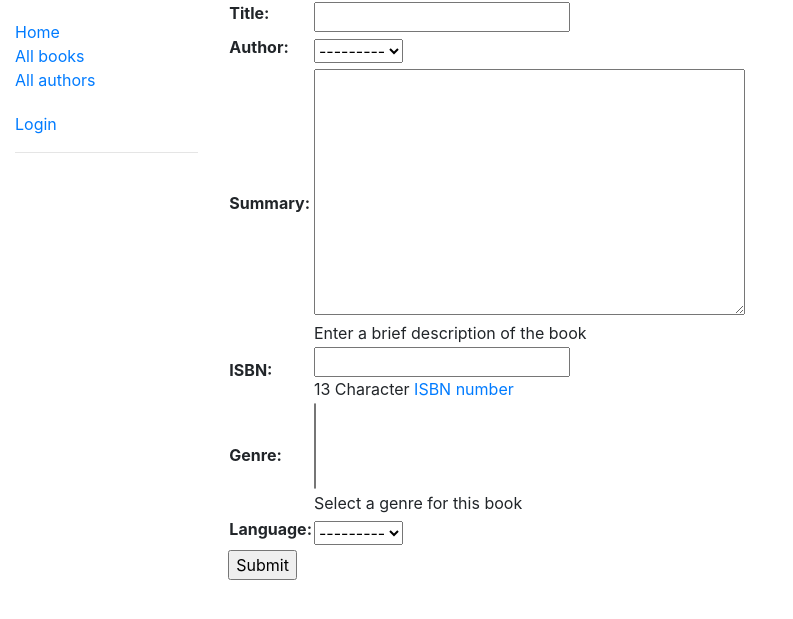
After one commit to DuyenNg/mysite, a Django app: page /catalog/book/create/ in a window 1280 px wide. The commit adds this page. Shown: the top 619 px of the page, without its empty margins (0-793 px from the left). Run offline with Django 3.2, Linux system fonts and the light colour scheme; data that the repository does not hold is empty.

Commit message:
Django Tutorial Part 9: Working with forms

```diff
--- a/django_projects/locallibrary/catalog/admin.py
+++ b/django_projects/locallibrary/catalog/admin.py
@@ -1,11 +1,12 @@
 from django.contrib import admin
 
-from .models import Author, Genre, Book, BookInstance
+from .models import Author, Genre, Book, BookInstance, Language
 
 # admin.site.register(Book)
 # admin.site.register(Author)
 admin.site.register(Genre)
 # admin.site.register(BookInstance)
+admin.site.register(Language)
 
 class AuthorAdmin(admin.ModelAdmin):
     list_display = ('last_name', 'first_name', 'date_of_birth', 'date_of_death')
--- a/django_projects/locallibrary/catalog/models.py
+++ b/django_projects/locallibrary/catalog/models.py
@@ -17,6 +17,7 @@ class Book(models.Model):
     summary = models.TextField(max_length=1000, help_text='Enter a brief description of the book')
     isbn = models.CharField('ISBN', max_length=13, unique=True, help_text='13 Character <a href="https://www.isbn-international.org/content/what-isbn">ISBN number</a>')
     genre = models.ManyToManyField(Genre, help_text='Select a genre for this book')
+    language = models.ForeignKey('Language', on_delete=models.SET_NULL, null=True)
 
     def __str__(self):
         return self.title
@@ -75,3 +76,9 @@ class Author(models.Model):
 
     def __str__(self):
         return f'{self.last_name},{self.first_name}'
+
+class Language(models.Model):
+    language_name = models.CharField(max_length=200, help_text='Enter the books natural language (e.g. English, Vietnamese, Japanese etc.)')
+
+    def __str__(self):
+        return self.language_name
--- a/django_projects/locallibrary/catalog/templates/base_generic.html
+++ b/django_projects/locallibrary/catalog/templates/base_generic.html
@@ -20,7 +20,7 @@
           <li><a href="{% url 'books' %}">{% trans 'All books' %}</a></li>
           <li><a href="{% url 'authors' %}">{% trans 'All authors' %}</a></li>
         </ul>
-        <hr/>
+
         <ul class="sidebar-nav">
           {% if user.is_authenticated %}
           <li>{% trans 'User:' %} {{ user.get_username }}</li>
@@ -30,6 +30,16 @@
           <li><a href="{% url 'logout'%}?next={{request.path}}">{% trans 'Logout' %}</a></li>
           {% else %}
           <li><a href="{% url 'login'%}?next={{request.path}}">{% trans 'Login' %}</a></li>
+          {% endif %}
+        </ul>
+
+        <hr/>
+        <ul class="sidebar-nav">
+          {% if user.is_staff %}
+          <li>{% trans 'Staff' %}</li>
+            {% if perms.catalog.can_mark_returned %}
+            <li><a href="{% url 'all-borrowed' %}">{% trans 'All borrowed' %}</a></li>
+            {% endif %}
           {% endif %}
         </ul>
       {% endblock %}
--- a/django_projects/locallibrary/catalog/templates/catalog/book_detail.html
+++ b/django_projects/locallibrary/catalog/templates/catalog/book_detail.html
@@ -2,7 +2,7 @@
 
 {% block content %}
 {% load i18n %}
-  <h1>Title: {{ book.title }}</h1>
+  <h1>{% trans 'Title:' %} {{ book.title }}</h1>
 
   <p><strong>{% trans 'Author:' %}</strong> <a href="">{{ book.author }}</a></p> <!-- author detail link not yet defined -->
   <p><strong>{% trans 'Summary:' %}</strong> {{ book.summary }}</p>
--- /dev/null
+++ b/django_projects/locallibrary/catalog/templates/catalog/book_form.html
@@ -0,0 +1,12 @@
+{% extends "base_generic.html" %}
+
+{% block content %}
+{% load i18n %}
+  <form method="post">
+    {% csrf_token %}
+    <table>
+    {{ form.as_table }}
+    </table>
+    <input type="submit" data-i18n="[Submit]content.mytranslation">
+  </form>
+{% endblock %}
--- a/django_projects/locallibrary/catalog/urls.py
+++ b/django_projects/locallibrary/catalog/urls.py
@@ -8,4 +8,12 @@ urlpatterns = [
     path('authors/', views.AuthorListView.as_view(), name='authors'),
     path('authors/<int:pk>/', views.AuthorDetailView.as_view(), name='author-detail'),
     path('mybooks/', views.LoanedBooksByUserListView.as_view(), name='my-borrowed'),
+    path('borrowed/', views.LoanedBooksAllListView.as_view(), name='all-borrowed'),
+    path('book/<uuid:pk>/renew/', views.renew_book_librarian, name='renew-book-librarian'),
+    path('author/create/', views.AuthorCreate.as_view(), name='author-create'),
+    path('author/<int:pk>/update/', views.AuthorUpdate.as_view(), name='author-update'),
+    path('author/<int:pk>/delete/', views.AuthorDelete.as_view(), name='author-delete'),
+    path('book/create/', views.BookCreate.as_view(), name='book-create'),
+    path('book/<int:pk>/update/', views.BookUpdate.as_view(), name='book-update'),
+    path('book/<int:pk>/delete/', views.BookDelete.as_view(), name='book-delete'),
 ]
--- a/django_projects/locallibrary/catalog/views.py
+++ b/django_projects/locallibrary/catalog/views.py
@@ -1,9 +1,17 @@
-from django.http import request
-from django.shortcuts import render
+import datetime
+from datetime import date
+
+from django.http import HttpResponseRedirect
+from django.shortcuts import render, get_object_or_404
+from django.views import generic
+from django.contrib.auth.mixins import LoginRequiredMixin, PermissionRequiredMixin
+from django.urls import reverse, reverse_lazy
+from django.contrib.auth.decorators import login_required, permission_required
+from django.views.generic.edit import CreateView, UpdateView, DeleteView
+from django.contrib import messages
+
 from .models import Book, Author, BookInstance, Genre
-from django.views import generic
-from django.shortcuts import get_object_or_404
-from django.contrib.auth.mixins import LoginRequiredMixin
+from .forms import RenewBookForm
 
 def index(request):
     num_books = Book.objects.all().count()
@@ -54,3 +62,58 @@ class LoanedBooksByUserListView(LoginRequiredMixin, generic.ListView):
 
     def get_queryset(self):
         return BookInstance.objects.filter(borrower=self.request.user)
+
+class LoanedBooksAllListView(PermissionRequiredMixin, generic.ListView):
+    model = BookInstance
+    permission_required = 'catalog.can_mark_returned'
+    template_name = 'catalog/bookinstance_list_borrowed_all.html'
+    paginate_by = 10
+
+    def get_queryset(self):
+        return BookInstance.objects.filter(status__exact='o').order_by('due_back')
+
+@login_required
+@permission_required('catalog.can_mark_returned', raise_exception=True)
+def renew_book_librarian(request, pk):
+    book_instance = get_object_or_404(BookInstance, pk=pk)
+    if request.method == 'POST':
+        form = RenewBookForm(request.POST)
+        if form.is_valid():
+            book_instance.due_back = form.cleaned_data['renewal_date']
+            book_instance.save()
+            messages.success(request, "Book renewed successfully.")
+            return HttpResponseRedirect(reverse('all-borrowed'))
+    else:
+        proposed_renewal_date = datetime.date.today() + datetime.timedelta(weeks=3)
+        form = RenewBookForm(initial={'renewal_date': proposed_renewal_date})
+
+    context = {
+        'form': form,
+        'book_instance': book_instance,
+    }
+    return render(request, 'catalog/book_renew_librarian.html',context)
+
+class AuthorCreate(CreateView):
+    model = Author
+    fields = ['first_name', 'last_name', 'date_of_birth', 'date_of_death']
+    initial = {'date_of_death': date.today()}
+
+class AuthorUpdate(UpdateView):
+    model = Author
+    fields = '__all__'
+
+class AuthorDelete(DeleteView):
+    model = Author
+    success_url = reverse_lazy('authors')
+
+class BookCreate(CreateView):
+    model = Book
+    fields = ['title', 'author', 'summary', 'isbn', 'genre', 'language']
+
+class BookUpdate(UpdateView):
+    model = Book
+    fields = '__all__'
+
+class BookDelete(DeleteView):
+    model = Book
+    success_url = reverse_lazy('books')
```
Also changed, not shown: django_projects/locallibrary/catalog/forms.py (added, +19 -0 lines), django_projects/locallibrary/catalog/templates/catalog/author_confirm_delete.html (added, +14 -0 lines), django_projects/locallibrary/catalog/templates/catalog/author_form.html (added, +12 -0 lines), django_projects/locallibrary/catalog/templates/catalog/book_confirm_delete.html (added, +14 -0 lines), django_projects/locallibrary/catalog/templates/catalog/book_renew_librarian.html (added, +16 -0 lines), django_projects/locallibrary/catalog/templates/catalog/bookinstance_list_borrowed_all.html (added, +30 -0 lines), django_projects/locallibrary/catalog/migrations/0004_auto_20210609_1212.py (added).
